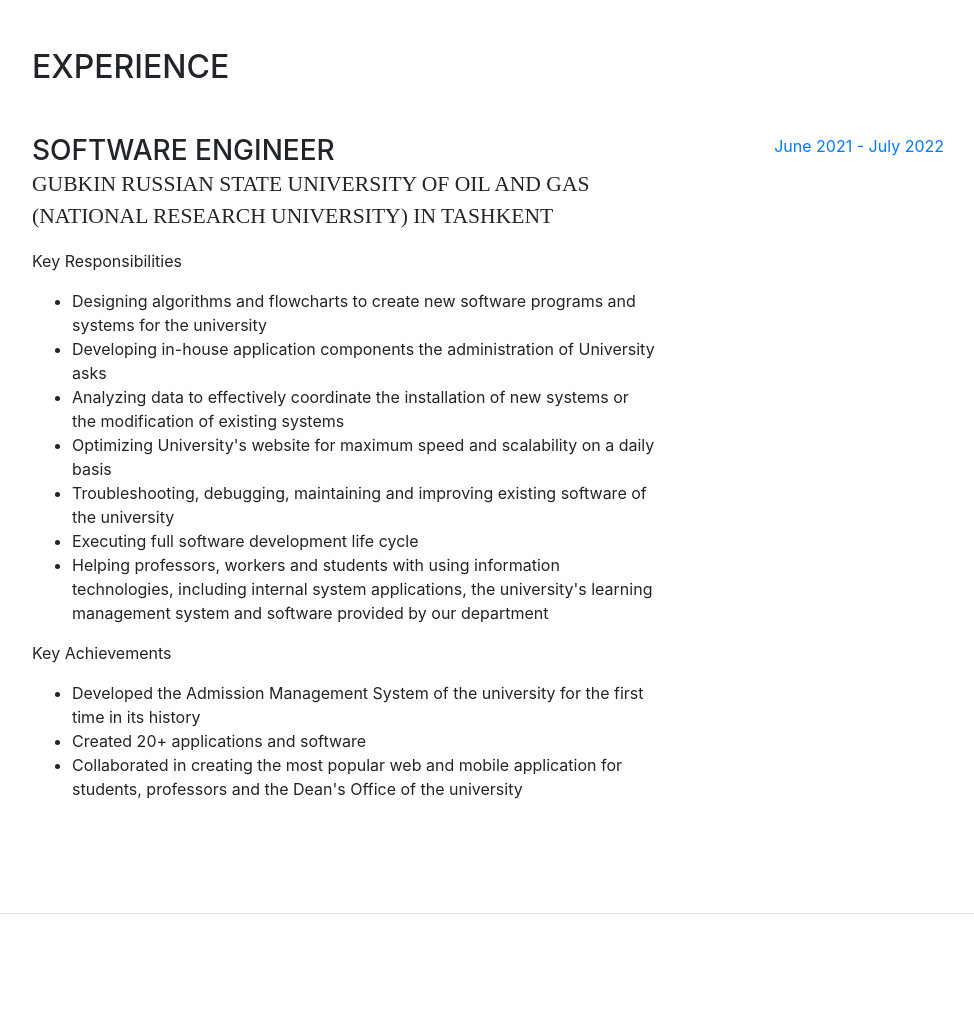
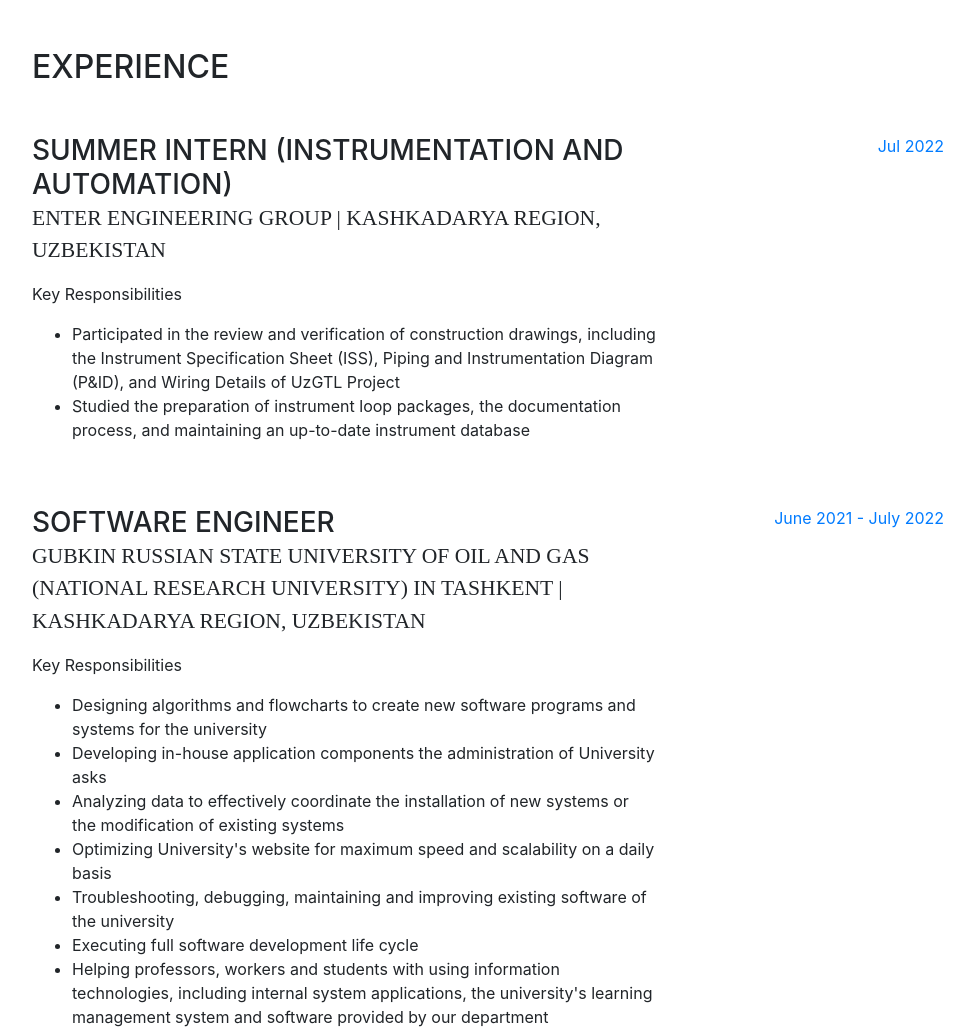
Before and after one commit to Shahbozjon/test, a website with bundled scripts: page index.html in a window 1280 px wide. Shown: the part 1600-2632 px from the top of the page, without its empty margins (288-1262 px from the left). Built offline with nearby package versions, Linux system fonts and the light colour scheme; a web font is replaced by a local one.

Commit message:
Update index.html
Updated Work Experience

```diff
--- a/index.html
+++ b/index.html
@@ -202,8 +202,30 @@
 
           <div class="resume-item d-flex flex-column flex-md-row mb-5">
             <div class="resume-content mr-auto">
+              <h3 class="mb-0">Summer Intern (Instrumentation and Automation)</h3>
+              <div class="subheading mb-3">ENTER Engineering Group | Kashkadarya Region, Uzbekistan </div>
+              <p>Key Responsibilities</p>
+              <p>
+                <ul>
+                  <li>
+                    Participated in the review and verification of construction drawings, including the Instrument Specification Sheet (ISS), Piping and Instrumentation Diagram (P&ID), and Wiring Details of UzGTL Project
+                  </li>
+                  <li>
+                    Studied the preparation of instrument loop packages, the documentation process, and maintaining an up-to-date instrument database
+                  </li>
+                  </ul>
+                  </p>
+
+            </div>
+            <div class="resume-date text-md-right">
+              <span class="text-primary">Jul 2022</span>
+            </div>
+          </div>
+
+          <div class="resume-item d-flex flex-column flex-md-row mb-5">
+            <div class="resume-content mr-auto">
               <h3 class="mb-0">Software Engineer</h3>
-              <div class="subheading mb-3">Gubkin Russian State University of Oil and Gas (National Research University) in Tashkent</div>
+              <div class="subheading mb-3">Gubkin Russian State University of Oil and Gas (National Research University) in Tashkent | Kashkadarya Region, Uzbekistan </div>
               <p>Key Responsibilities</p>
               <p>
                 <ul>
```
